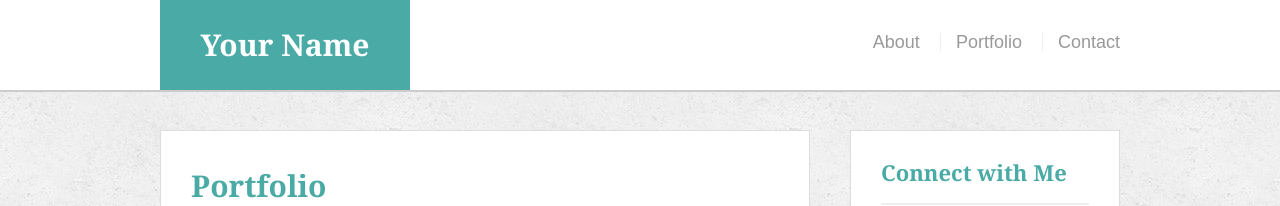
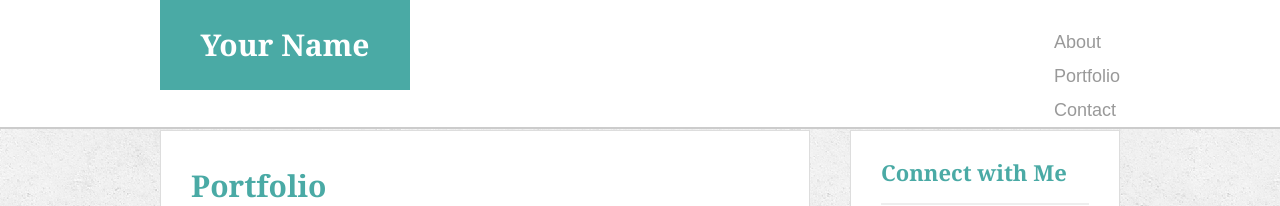
Before and after one commit to dwc3k5/Responsive-Portfolio, a plain HTML site: page portfolio.html in a window 1280 px wide. Shown: the top 206 px of the page. Drawn offline with Linux system fonts and the light colour scheme.

Commit message:
all formatting functioning @ 640px

```diff
--- a/assets/css/style.css
+++ b/assets/css/style.css
@@ -280,4 +280,15 @@ input[type=submit] {
   max-width: 100%;
   margin: 5vw auto;
 }
+/*-----portfolio images-----*/
+
+.work {
+  width: 100%;
 }
+
+
+
+
+/*added to the <div> containing all portfolio images*/
+
+}
--- a/portfolio.html
+++ b/portfolio.html
@@ -13,10 +13,16 @@
   <header id="masthead">
     <div class="container">
       <a href="index.html" id="logo">Your Name</a>
-      <nav>
-        <a href="index.html">About</a>
-        <a href="portfolio.html">Portfolio</a>
-        <a href="contact.html">Contact</a>
+      <nav id="headerContainer">
+        <div>
+          <a href="index.html">About</a>
+        </div>
+        <div>
+          <a href="portfolio.html">Portfolio</a>
+        </div>
+        <div>
+          <a href="contact.html">Contact</a>
+        </div>
       </nav>
     </div>
   </header>
```
Also changed, not shown: contact.html (+10 -4 lines).
